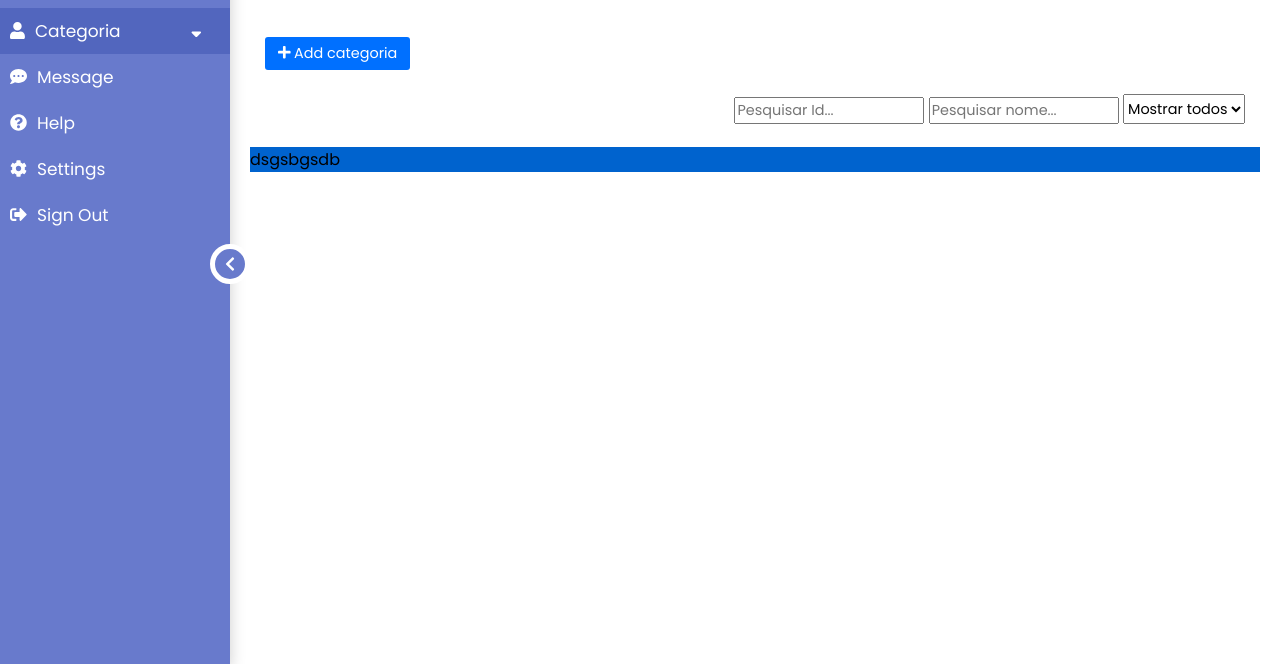
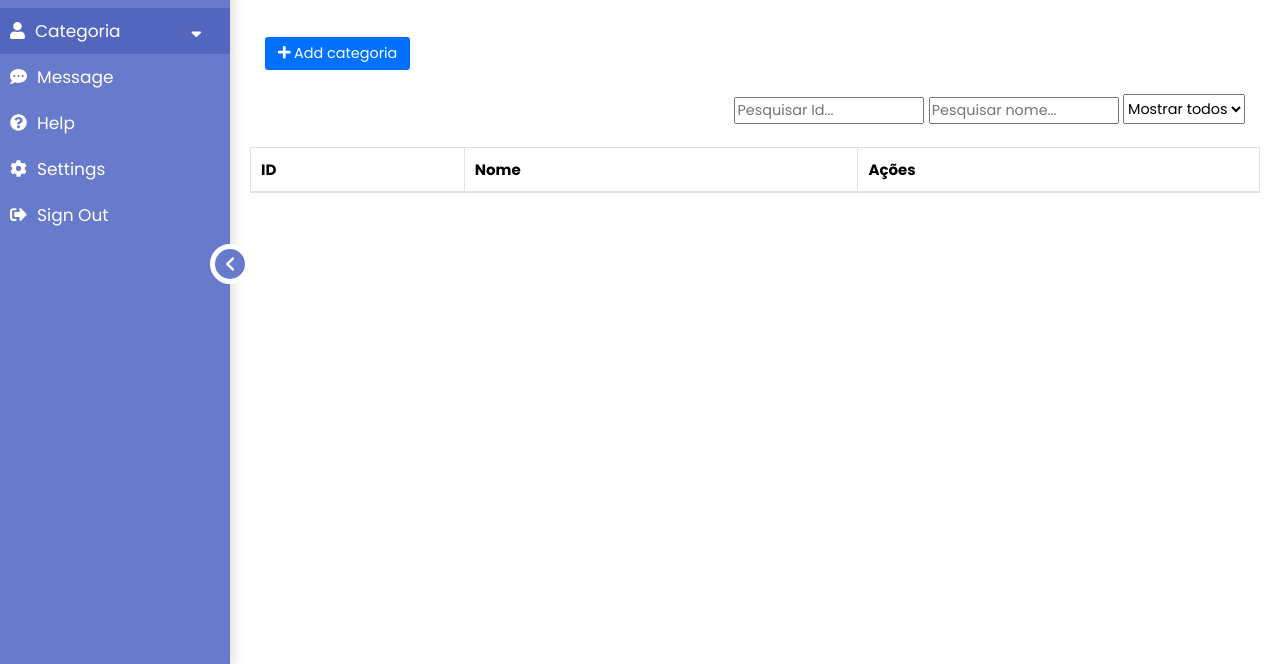
Before and after one commit to Nilkeson-Souza/Navigation, a plain HTML site: page categoria.html in a window 1280 px wide. Shown: the part 136-800 px from the top of the page. Drawn offline with Linux system fonts and the light colour scheme.

Commit message:
Até aqui tudo bem

```diff
--- a/categoria.html
+++ b/categoria.html
@@ -88,7 +88,23 @@
             </div>
 
             <div class="table-responsivel">
-                dsgsbgsdb
+
+                <table class="tabela tabela-striped" id="tabelaCategoria" collspacing="0" cellpadding="0">
+
+                    <thead>
+                        <tr>
+                            <th class="th-thead">ID</th>
+                            <th class="th-thead">Nome</th>
+                            <th class="th-thead">Ações</th>
+                        </tr>
+                    </thead>
+
+                    <tbody>
+
+                    </tbody>
+
+                </table>
+
             </div>
 
         </div>
--- a/style.css
+++ b/style.css
@@ -1,4 +1,4 @@
-@import url('https://fonts.googleapis.com/css2?family=Poppins:wght@200;300;400;500;600;900&display=swap');
+@import url('https://fonts.googleapis.com/css2?family=Poppins:wght@200;300;400;500;600;700;900&display=swap');
 *{
     box-sizing: border-box;
     margin: 0;
@@ -175,6 +175,7 @@ body{
     padding: 20px;
     min-height: 100%;
     transition: all 0.3s;
+    overflow-x: auto;
 }
 .navbar{
     display: flex;
@@ -244,6 +245,27 @@ body{
 /*TABELA CATEGORIA*/
 .table-responsivel{
     width: 100%;
-    background-color: #0063ce;
+    /*background-color: #0063ce;*/
     margin-top: 23px;
 }
+
+.tabela{
+    width: 100%;
+    max-width: 100%;
+    border-collapse: collapse;
+    overflow-x: auto;
+}
+
+.tabela th {
+    display: table-cell;
+    font-size: 15px;
+    font-weight: 700;
+    text-align: start;
+}
+.tabela th {
+    position: relative;
+    padding: 10px 10px;
+    border: 1px solid #dee2e6;
+    border-bottom: 2px solid #dee2e6;;
+
+}
```
